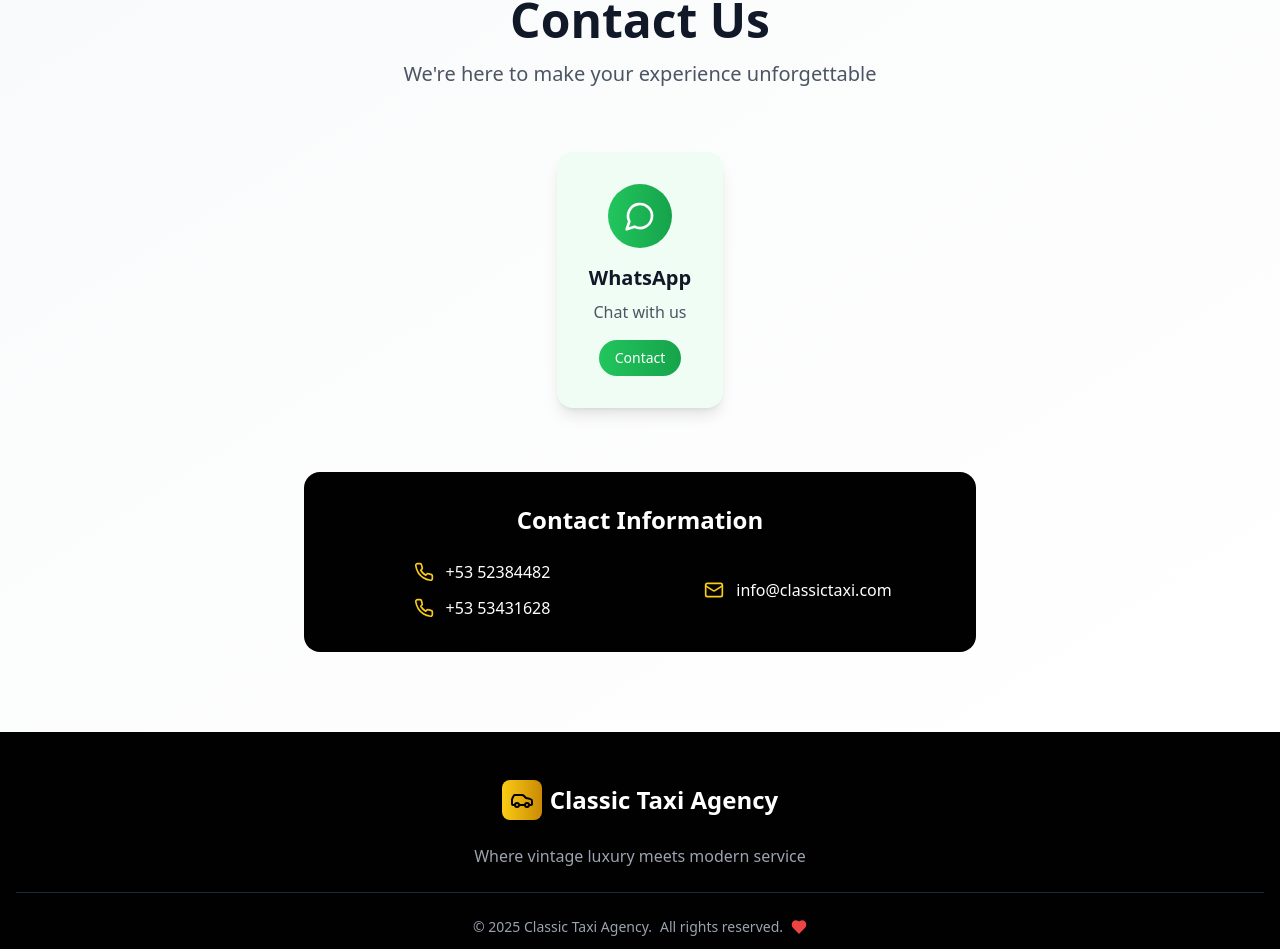
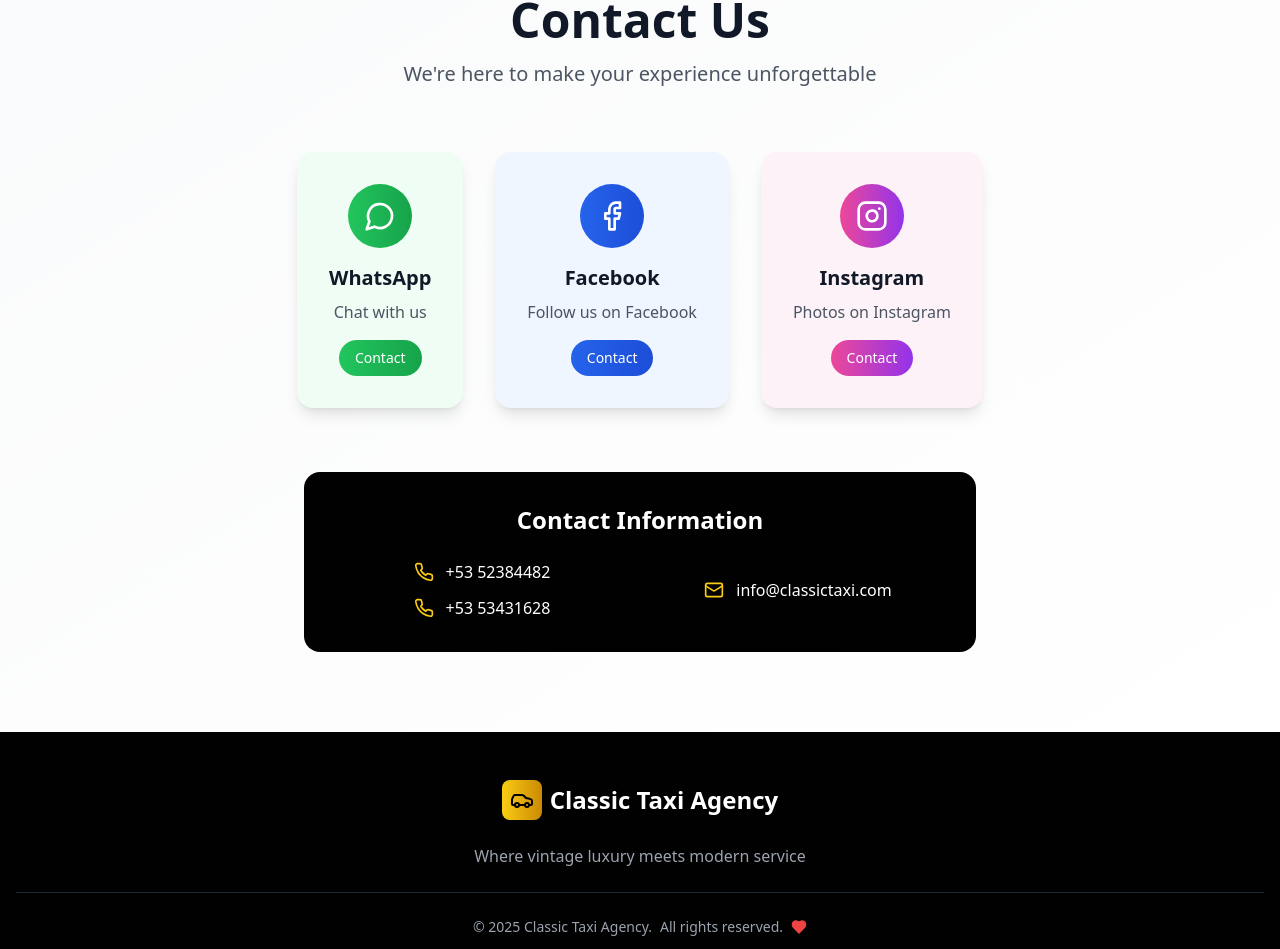
Before and after one commit to RobeDevG/CubaClasicTaxis, a React (Vite) app: page / in a window 1280 px wide. Shown: the part 3744-4693 px from the top of the page. Built offline with nearby package versions, Linux system fonts and the light colour scheme.

Commit message:
[Fix] Restore Facebook and Instagram links in Contact component

```diff
--- a/src/components/Contact.tsx
+++ b/src/components/Contact.tsx
@@ -1,7 +1,7 @@
 import type React from "react"
 import { motion } from "framer-motion"
 import { useTranslation } from "react-i18next"
-import { MessageCircle, /* Facebook, Instagram, */ Phone, Mail } from "lucide-react"
+import { MessageCircle, Facebook, Instagram, Phone, Mail } from "lucide-react"
 
 const Contact: React.FC = () => {
   const { t } = useTranslation()
@@ -15,12 +15,12 @@
       url: "https://wa.me/5352384482",
       bgColor: "bg-green-50",
     },
-    /* {
+    {
       key: "facebook",
       icon: Facebook,
       color: "from-blue-600 to-blue-700",
       hoverColor: "hover:from-blue-500 hover:to-blue-600",
-      url: "https://facebook.com/classictaxiagency",
+      url: "https://www.facebook.com/share/17JEPXBoEM/?mibextid=qi2Omg",
       bgColor: "bg-blue-50",
     },
     {
@@ -28,9 +28,9 @@
       icon: Instagram,
       color: "from-pink-500 to-purple-600",
       hoverColor: "hover:from-pink-400 hover:to-purple-500",
-      url: "https://instagram.com/classictaxiagency",
+      url: "https://www.instagram.com/joel.valdes.5648137?igsh=N25icDZrMmR0Znl3",
       bgColor: "bg-pink-50",
-    }, */
+    },
   ]
 
   const containerVariants = {
```
